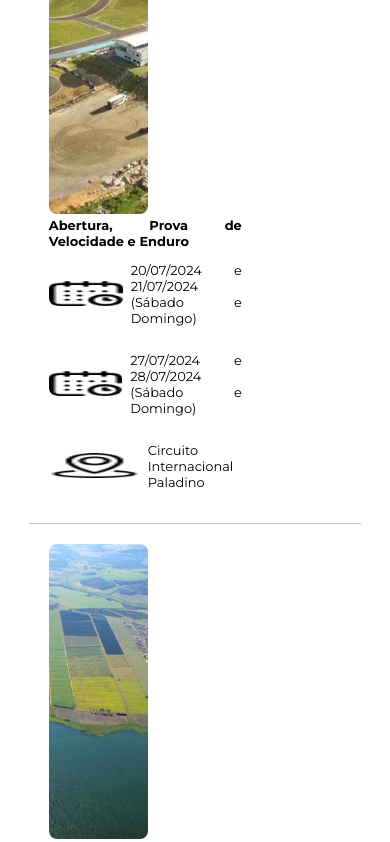
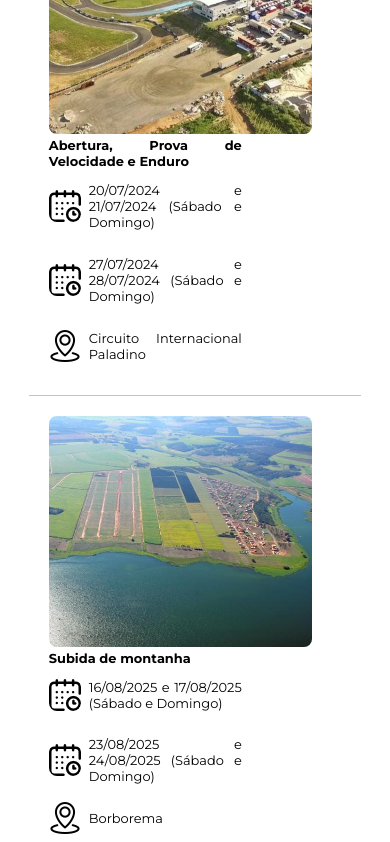
Before and after one commit to Alan-Augusto/Stage, a React (Create React App) app in the folder client/: page /temporadas/PB25 in a window 390 px wide. Shown: the part 720-1562 px from the top of the page. Built offline with nearby package versions, Linux system fonts and the light colour scheme.

Commit message:
adicionando responsividade

```diff
--- a/client/src/common/CardEvent/CardEvent.css
+++ b/client/src/common/CardEvent/CardEvent.css
@@ -10,13 +10,17 @@
   border-radius: 8px;
   width: 34%;
 }
+#icons {
+  width: 32px;
+  height: 32px;
+}
 
 @media (max-width: 1250px) {
   .CardEvent {
     display: block;
   }
   .CardEvent img {
-    width: 100%;
+    width: 90%;
   }
   .CardEvent_Text {
     width: 100%;
@@ -34,10 +38,6 @@
   margin: 0px;
 }
 
-.CardEvent_Text p {
-  text-align: justify;
-}
-
 .Event-element {
   display: flex;
   flex-direction: row;
--- a/client/src/common/CardEvent/CardEvent.js
+++ b/client/src/common/CardEvent/CardEvent.js
@@ -19,40 +19,37 @@ function CardEvent({ title, date1, date2, local, image }) {
 
   return (
     <div className="CardEvent" style={{ width: "75%" }} ref={CardEventRef}>
-
       <img
         src={image}
         alt={title}
         style={{
-          width: "34%",
           height: CardEventHeight, // Usando a altura atualizada do CardEvent como altura da imagem
           overflow: "hidden",
           objectFit: "cover",
-          marginRight: "20px"
+          marginRight: "20px",
         }}
       />
 
-      <div className="CardEvent_Text" style={{ width: "66%" }}>
+      <div className="CardEvent_Text">
         <h2>{title}</h2>
         <div className="Event-element">
-          <img src={require('./assets/calendar.png')}/>
+          <img id="icons" src={require("./assets/calendar.png")} />
           <p>{date1}</p>
         </div>
-        {date2 && date2.trim() !== "" && ( // Verifica se date2 existe e não é uma string vazia
-          <div className="Event-element">
-            <img src={require('./assets/calendar.png')}/>
-            <p>{date2}</p>
-          </div>
-        )}
+        {date2 &&
+          date2.trim() !== "" && ( // Verifica se date2 existe e não é uma string vazia
+            <div className="Event-element">
+              <img id="icons" src={require("./assets/calendar.png")} />
+              <p>{date2}</p>
+            </div>
+          )}
         <div className="Event-element">
-          <img src={require('./assets/location.png')}/>
+          <img id="icons" src={require("./assets/location.png")} />
           <p>{local}</p>
         </div>
       </div>
-
     </div>
   );
-
 }
 
 export default CardEvent;
```
